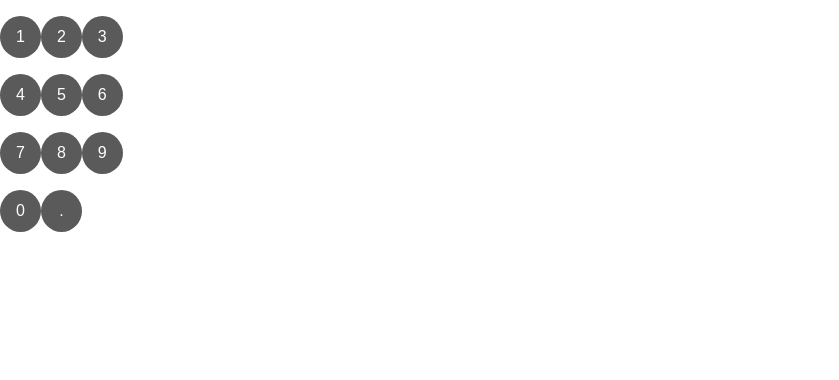
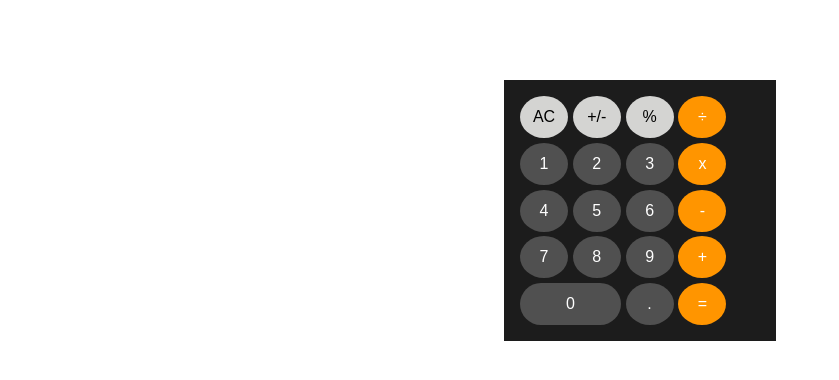
Before and after one commit to dkimhw/calculator, a React (Create React App) app: page / in a window 1280 px wide. Shown: the top 380 px of the page, without its empty margins (0-839 px from the left). Built offline with nearby package versions, Linux system fonts and the light colour scheme.

Commit message:
Finalize css for different button types & general layout for buttons

```diff
--- a/src/components/Calculator.js
+++ b/src/components/Calculator.js
@@ -7,6 +7,7 @@
 // Need to layout the logic flow of the operations
 
 import CalculatorInputsLayout from "./CalculatorInputsLayout"
+import classes from "./Calculator.module.css"
 // import { useState } from 'react';
 
 // const calculatorSymbols = ['/', '%', 'X', '-', '+'];
@@ -15,9 +16,12 @@ const Calculator = () => {
   // const [currSelectedVal, setCurrSelectedVal] = useState(null);
 
   return (
-    <div>
-      <CalculatorInputsLayout />
+    <div className={classes['container']}>
+      <div className={classes['calculator']}>
+        <CalculatorInputsLayout />
+      </div>
     </div>
+
   )
 }
 
--- /dev/null
+++ b/src/components/Calculator.module.css
@@ -0,0 +1,13 @@
+
+.container {
+  width: 50%;
+  margin: 5rem auto 0 auto;
+}
+
+.calculator {
+  background: #1C1C1C;
+  max-width: 15rem;
+  margin: 0 auto;
+  padding: 1rem;
+  /* add box shadow */
+}
--- a/src/components/CalculatorButton.js
+++ b/src/components/CalculatorButton.js
@@ -4,9 +4,19 @@ import classes from './CalculatorButton.module.css';
 
 // props has the button symbol that we can display i.e. 1, 2, +, %
 const CalculatorButton = (props) => {
+  let additionalCSS = '';
+  if (props.additionalCSSType === 'utility') {
+    additionalCSS = classes['btn-utility'];
+  } else if (props.additionalCSSType === 'numbers') {
+    additionalCSS = classes['btn-numbers'];
+  } else if (props.additionalCSSType === 'ops') {
+    additionalCSS = classes['btn-operations'];
+  }
+
+  console.log(props);
   return (
     <React.Fragment>
-      <button className={classes.btn}>
+      <button className={`${classes.btn} ${additionalCSS} ${props.buttonStyle ? props.buttonStyle : ''}`}>
         {props.buttonSymbol}
       </button>
     </React.Fragment>
--- a/src/components/CalculatorButton.module.css
+++ b/src/components/CalculatorButton.module.css
@@ -1,15 +1,15 @@
 
 
 .btn {
-  border-radius: 50%;
-  padding: .75rem 1rem;
+  border-radius: 75%;
+  padding: .75rem .75rem;
   font-size: 1rem;
-  margin-top: 1rem;
   color: #ffffff;
   background-color:#5A5A5A;
   transition: all .2s linear;
   border: none;
   text-align: center;
+  width: 3rem;
 }
 
 .btn:hover {
@@ -17,13 +17,16 @@
 }
 
 .btn-operations {
-
+  background-color: #FF9500;
+  color: #fff;
 }
 
 .btn-numbers {
-
+  background-color: #505050;
+  color: #fff;
 }
 
 .btn-utility {
-
+  background-color: #D4D4D2;
+  color: #000;
 }
--- a/src/components/CalculatorInputsLayour.module.css
+++ /dev/null
@@ -1,8 +0,0 @@
-
-
-.numbers-container {
-  display: grid;
-  grid-template-columns: repeat(3, 1fr);
-  grid-template-rows: repeat(4, 1fr);
-  max-width: 7rem;
-}
--- a/src/components/CalculatorInputsLayout.js
+++ b/src/components/CalculatorInputsLayout.js
@@ -1,20 +1,39 @@
 
 import CalculatorButton from "./CalculatorButton";
 import React from 'react';
-import classes from './CalculatorInputsLayour.module.css';
+import classes from './CalculatorInputsLayout.module.css';
 
 
-const calculatorNumbers = [1, 2, 3, 4, 5, 6, 7, 8, 9, 0, '.'];
+const mainCalculatorInputSymbols = ['AC', '+/-', '%', 1, 2, 3, 4, 5, 6, 7, 8, 9, 0, '.'];
+const mainOperatorSymbols = ['÷', 'x', '-', '+', '='];
 
 const CalculatorInputsLayout = (props) => {
+  const styleZero = classes['span-two'];
+
   return (
     <React.Fragment>
-      <div className={ classes['numbers-container'] }>
-        {
-          calculatorNumbers.map(number => {
-            return <CalculatorButton buttonSymbol={number} />
-          })
-        }
+      <div className={ classes['inputs-container'] }>
+        <div className={ classes['numbers-container'] }>
+          {
+            mainCalculatorInputSymbols.map((number, index) => {
+              if (index >= 0 && index <= 2) {
+                return <CalculatorButton buttonSymbol={number} additionalCSSType='utility' key={index}/>
+              }
+              else if (number === 0) {
+                return <CalculatorButton buttonSymbol={number} additionalCSSType='numbers' buttonStyle={styleZero} key={index}/>
+              } else {
+                return <CalculatorButton buttonSymbol={number} additionalCSSType='numbers' key={index}/>
+              }
+            })
+          }
+        </div>
+        <div className={ classes['symbols-container'] }>
+          {
+            mainOperatorSymbols.map((number, index) => {
+              return <CalculatorButton buttonSymbol={number} additionalCSSType='ops' key={index}/>
+            })
+          }
+        </div>
       </div>
     </React.Fragment>
   )
--- /dev/null
+++ b/src/components/CalculatorInputsLayout.module.css
@@ -0,0 +1,39 @@
+
+
+.inputs-container {
+  display: grid;
+  grid-template-columns: repeat(2, 1fr);
+  /* max-width: 8rem; */
+  align-items: center;
+  width: 100%;
+  gap: .3rem;
+}
+
+.symbols-container {
+  /* display: flex;
+  flex-direction: column; */
+  display: grid;
+  grid-template-rows: repeat(4, 1fr);
+  gap: .3rem;
+  width: 100%;
+}
+
+.numbers-container {
+  display: grid;
+  grid-template-columns: repeat(3, 1fr);
+  grid-template-rows: repeat(4, 1fr);
+  gap: .3rem;
+}
+
+.span-two {
+  grid-column: span 2;
+  width: 100%;
+  border-radius: 1.5rem;
+  /* background-color: blue;
+  color: orange; */
+}
+
+.numbers-container:nth-child(8) {
+  font-size: 10rem;
+  background-color: blue;
+}
```
